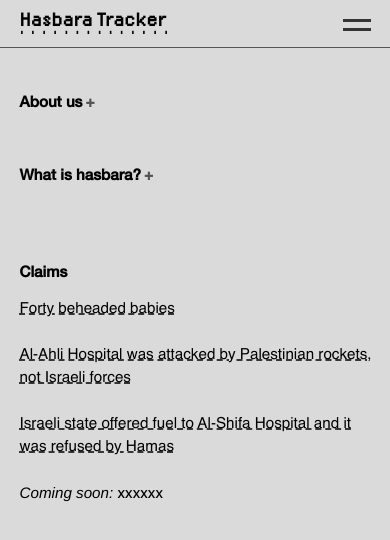
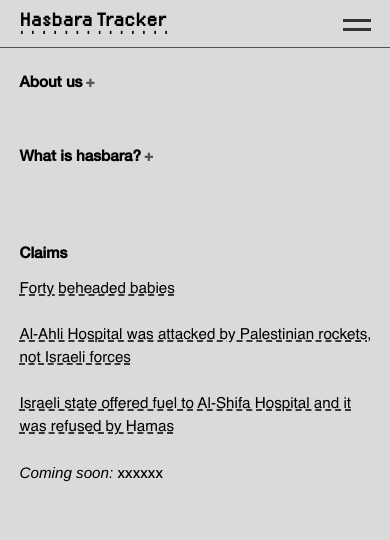
Before and after one commit to tamtzekin/hasbara-tracker, a React (Create React App) app: page / in a window 390 px wide. Shown: the top 540 px of the page. Built offline with nearby package versions, Linux system fonts and the light colour scheme.

Commit message:
pulled content container up

```diff
--- a/src/App.css
+++ b/src/App.css
@@ -299,7 +299,7 @@ h2 .expand-text {
     }
 
     .content-container {
-        margin: 15% 4% 0 -17%;
+        margin: 10% 4% 0 -17%;
     }
 
     h2 {
```
